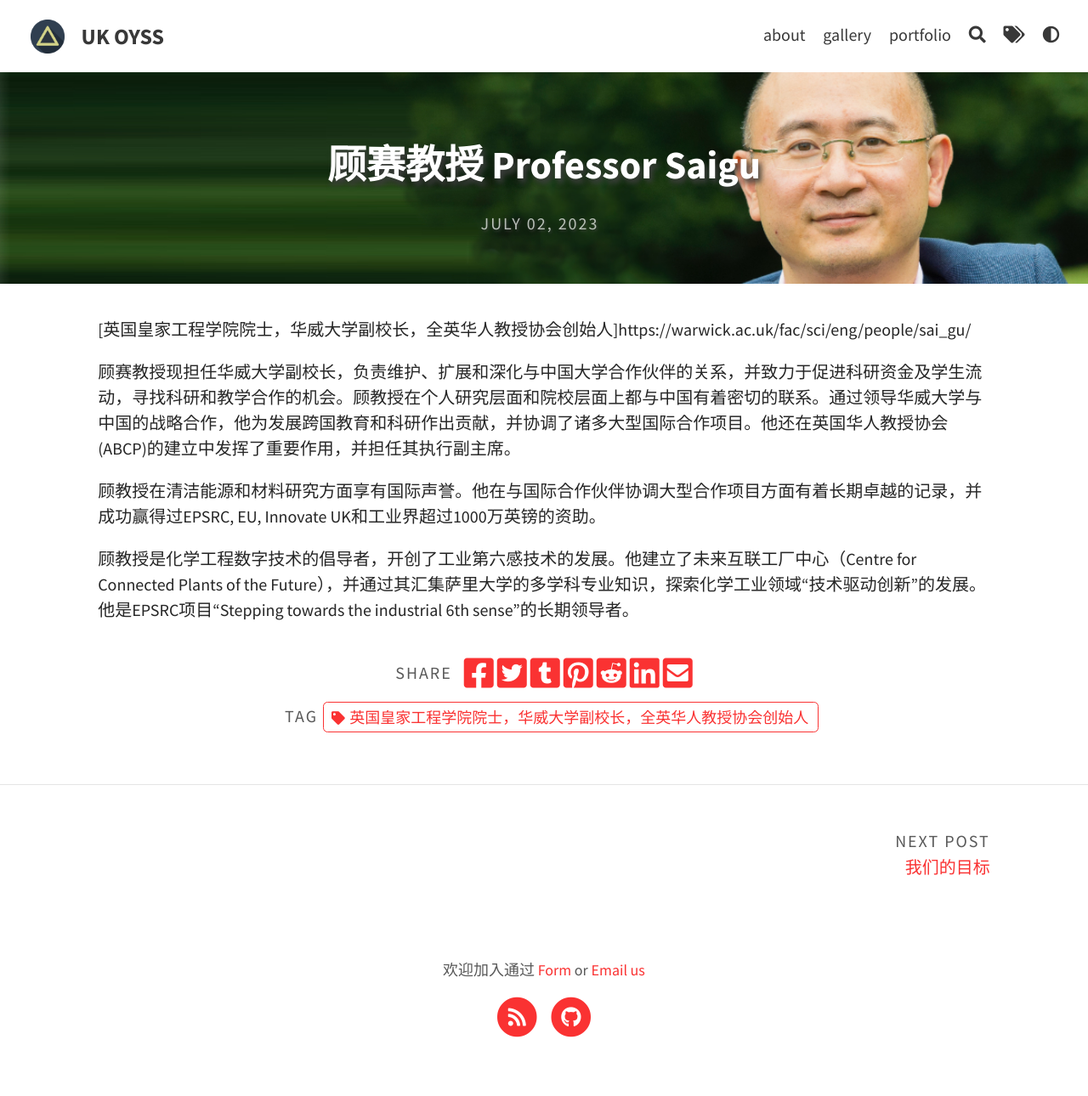
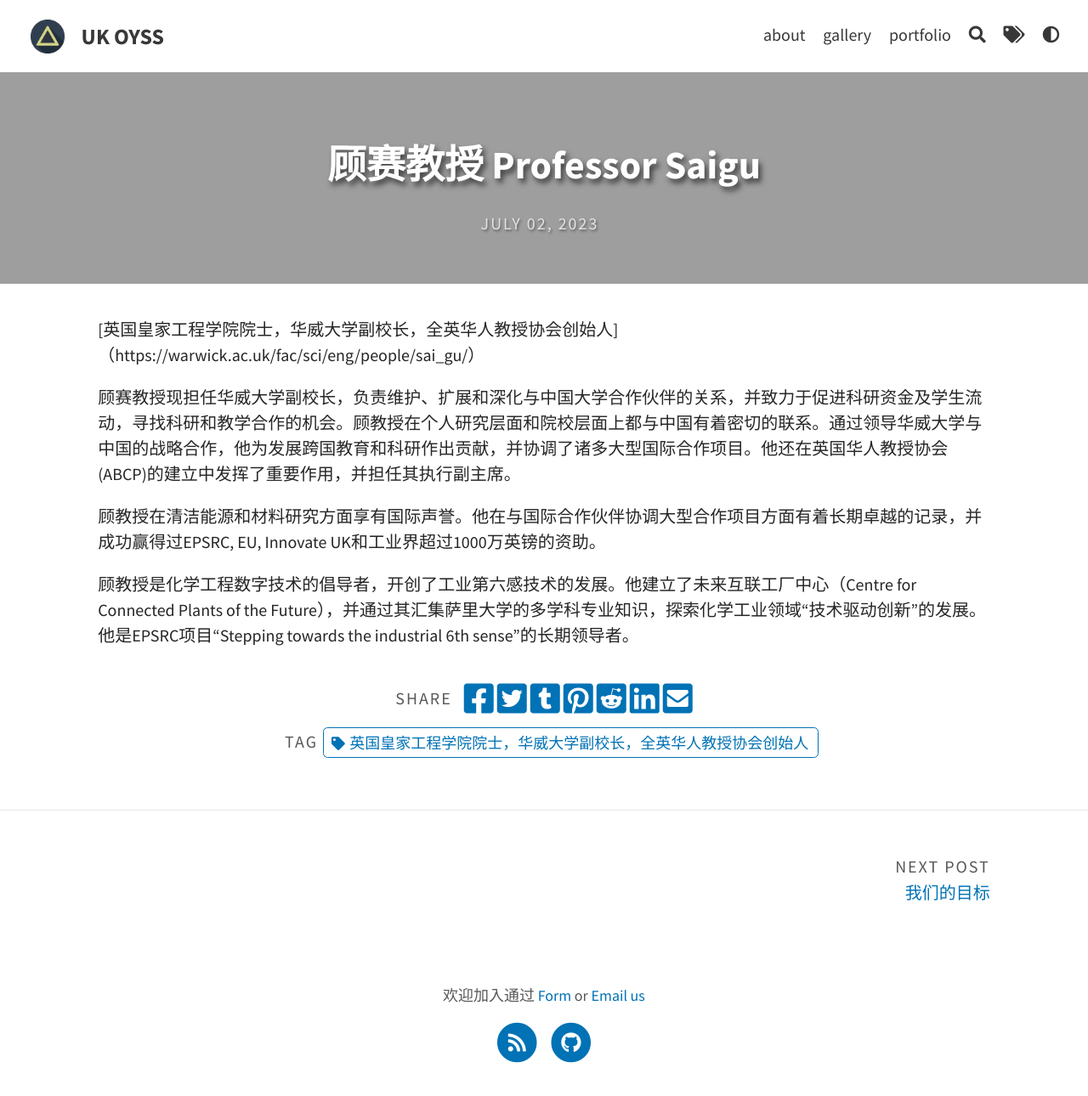
Before and after one commit to uk-oyss/uk-oyss.github.io, a Jekyll site: the page built from _posts/2023-07-02-顾赛教授简介.md, in a window 1280 px wide. Shown: the whole page at 85% size. Built offline with Jekyll 4.4.1, drawn with Linux system fonts in a browser that asks for light colours; a script that is not in the unit is left out; before the commit the page ends 1260 px from its top, so only the background shows below that.

Commit message:
post saigu

```diff
--- a/_posts/2023-07-02-顾赛教授简介.md
+++ b/_posts/2023-07-02-顾赛教授简介.md
@@ -1,15 +1,14 @@
 ---
 layout: post
 title: 顾赛教授 Professor Saigu
-color: rgb(250, 50, 50)
-feature-img: "assets/img/member/saigu.jpeg"
+feature-img: <img src="assets/img/member/saigu.jpeg" alt="图片描述" width="600" height="300">
 thumbnail: "assets/img/member/saigu.jpeg"
 tags: [英国皇家工程学院院士，华威大学副校长，全英华人教授协会创始人]
 
 excerpt_separator: <!--more-->
 ---
 
-[英国皇家工程学院院士，华威大学副校长，全英华人教授协会创始人]https://warwick.ac.uk/fac/sci/eng/people/sai_gu/
+[英国皇家工程学院院士，华威大学副校长，全英华人教授协会创始人]（https://warwick.ac.uk/fac/sci/eng/people/sai_gu/）
 
 <!--more-->
 
```
